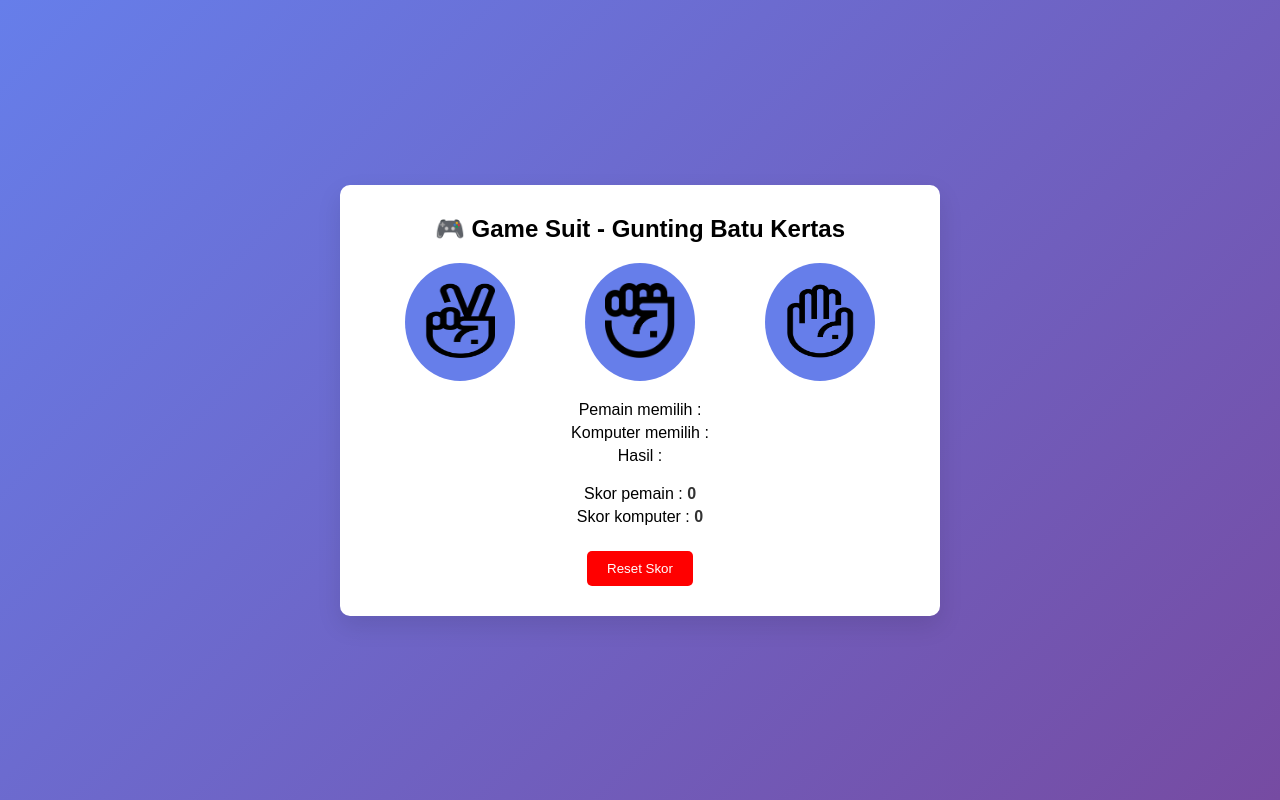
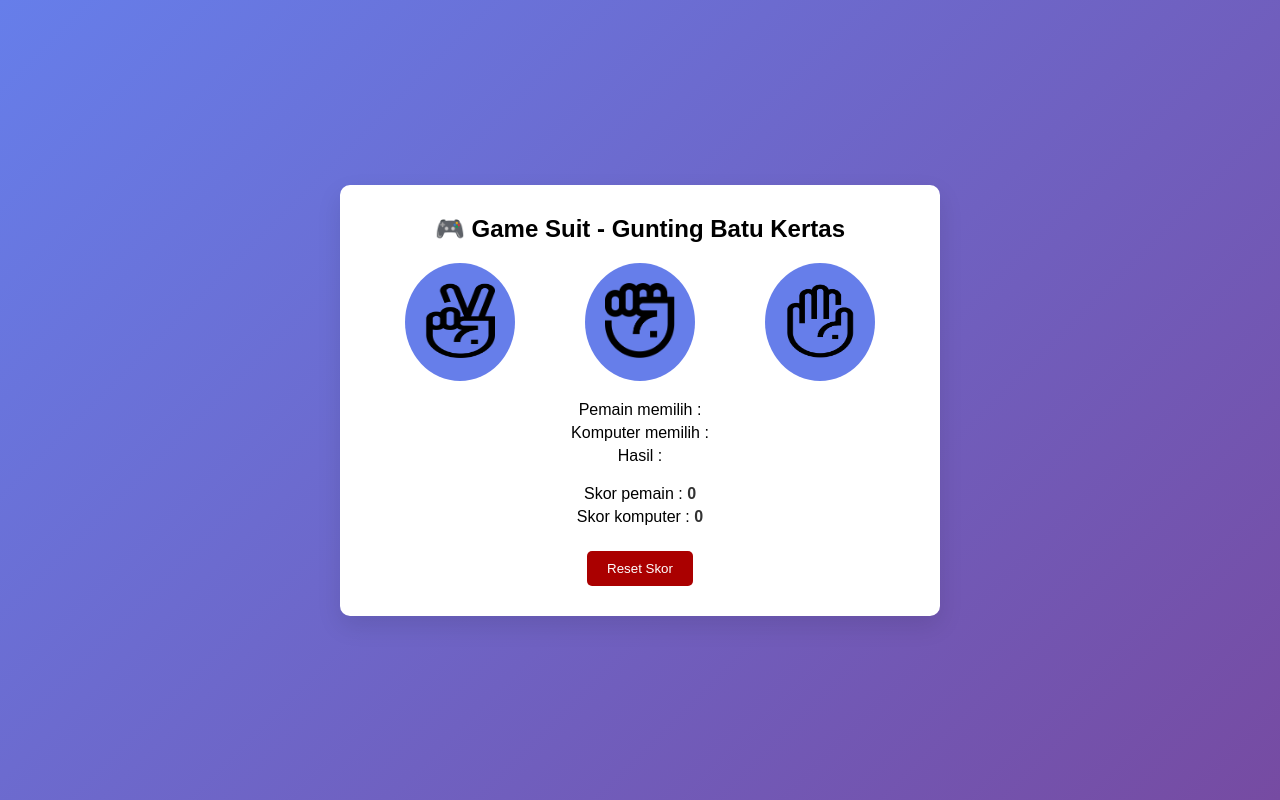
Before and after one commit to yescode23/permainan-suit, a plain HTML site: page index.html in a window 1280 px wide. In both pictures the pointer is over the button "Reset Skor". Drawn offline with Linux system fonts and the light colour scheme.

Commit message:
Add hover on reset button

```diff
--- a/style.css
+++ b/style.css
@@ -104,6 +104,10 @@ body {
     cursor: pointer;
 }
 
+#reset:hover {
+    background: rgb(170, 0, 0);
+}
+
 /* Responsif */
 @media (max-width: 450px) {
     .container {
```
